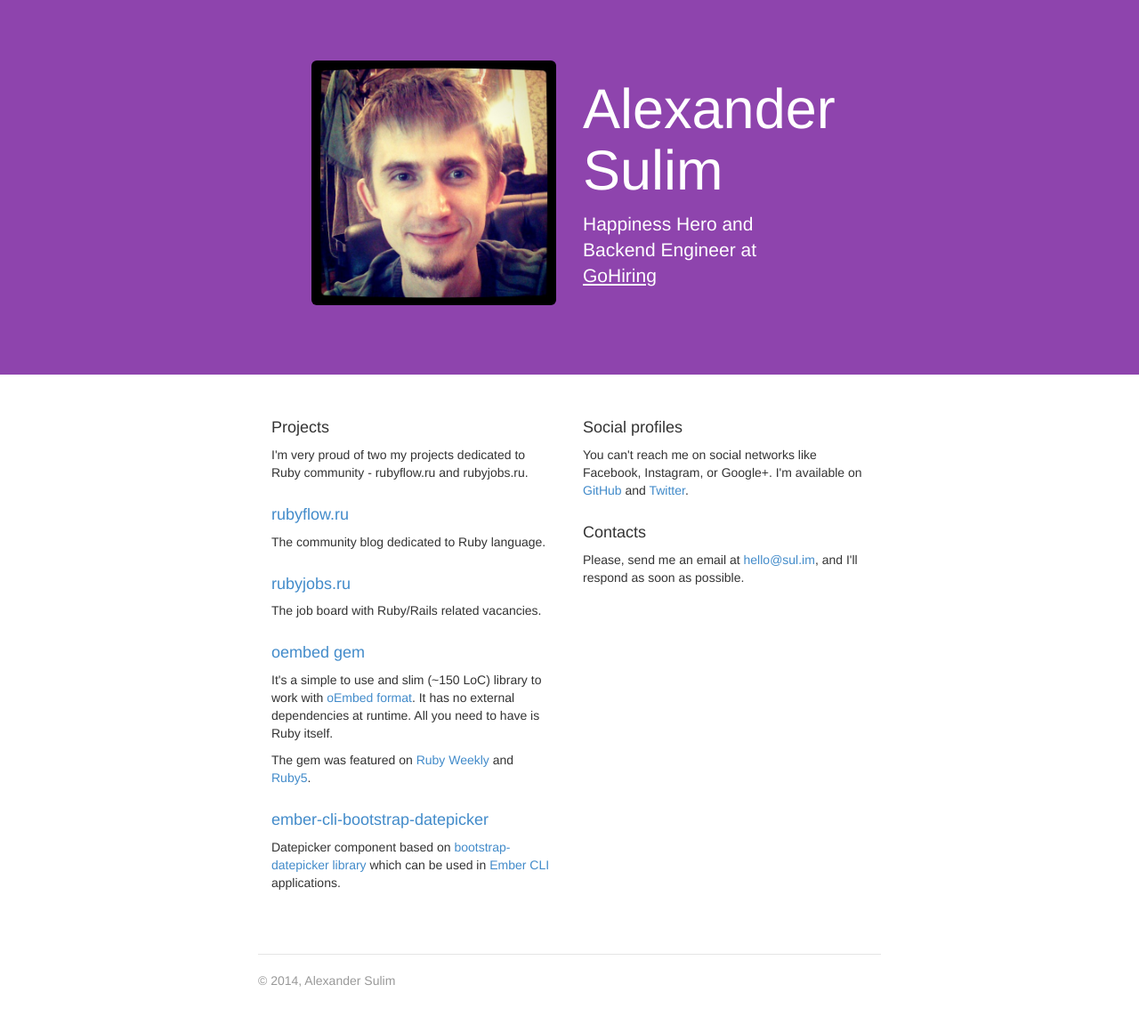
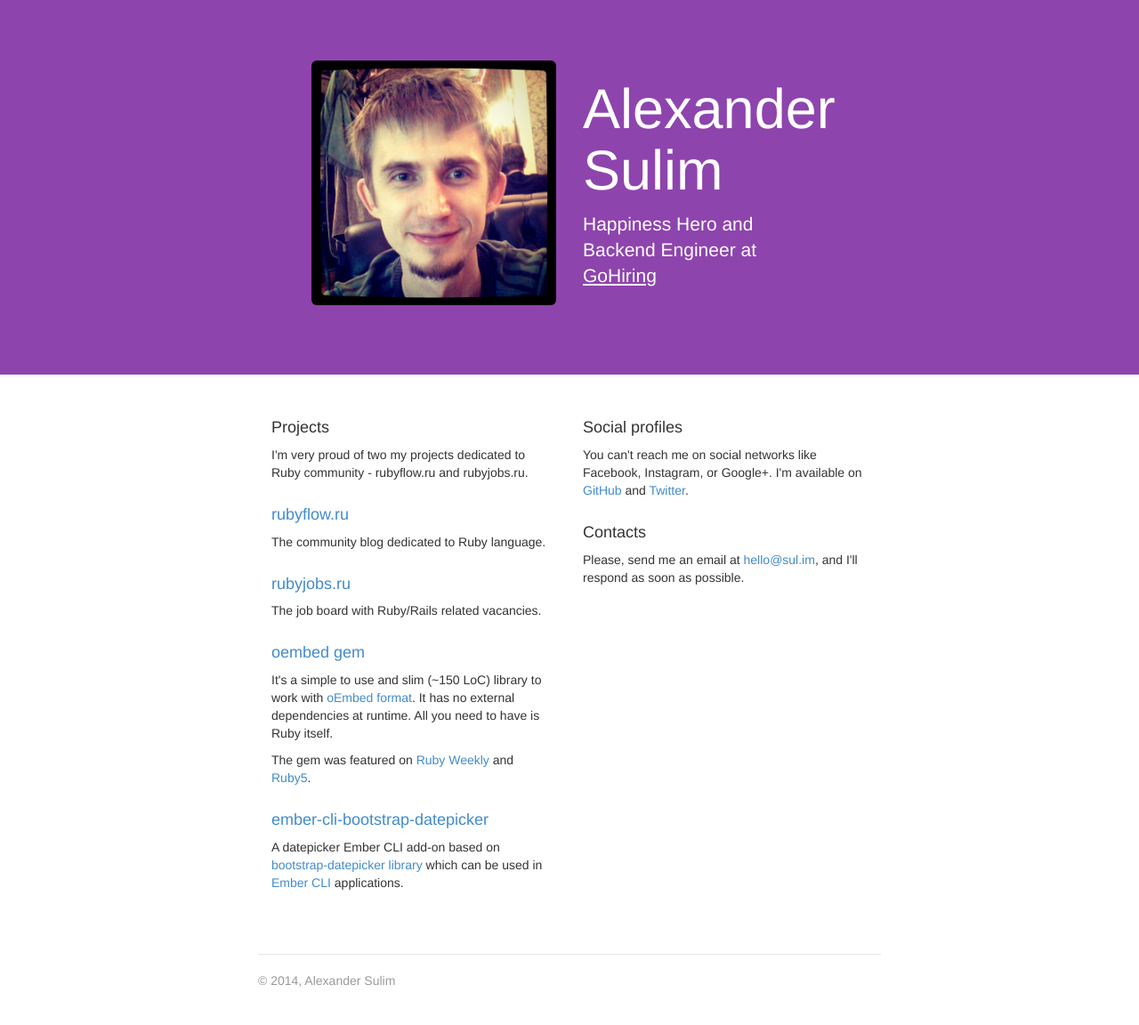
Before and after one commit to soulim/soulim.github.io, a Jekyll site: the page built from index.html, in a window 1280 px wide. Shown: the whole page at 89% size. Built offline with Jekyll 4.4.1, drawn with Linux system fonts in a browser that asks for light colours; Markdown is read by kramdown in place of the engine named in the settings.

Commit message:
Change the link on ember-cli-bootstrap-datepicker

```diff
--- a/index.html
+++ b/index.html
@@ -41,8 +41,8 @@
         The gem was featured on <a href="http://rubyweekly.com/issues/111">Ruby Weekly</a> and <a href="http://ruby5.envylabs.com/episodes/310-episode-306-september-18th-2012/stories/2702-oembed">Ruby5</a>.
       </p>
 
-      <h4><a href="https://github.com/soulim/ember-cli-bootstrap-datepicker">ember-cli-bootstrap-datepicker</a></h4>
-      <p>Datepicker component based on <a href="https://github.com/eternicode/bootstrap-datepicker">bootstrap-datepicker library</a> which can be used in <a href="http://www.ember-cli.com">Ember CLI</a> applications.</p>
+      <h4><a href="http://sul.im/ember-cli-bootstrap-datepicker/">ember-cli-bootstrap-datepicker</a></h4>
+      <p>A datepicker Ember CLI add-on based on <a href="https://github.com/eternicode/bootstrap-datepicker">bootstrap-datepicker library</a> which can be used in <a href="http://www.ember-cli.com">Ember CLI</a> applications.</p>
     </div>
     <div class="col-md-6">
       <h4>Social profiles</h4>
```
